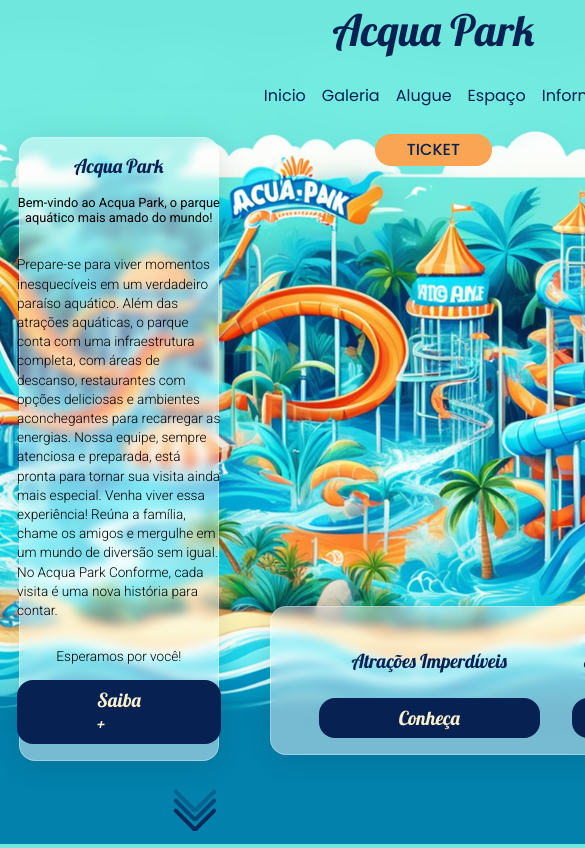
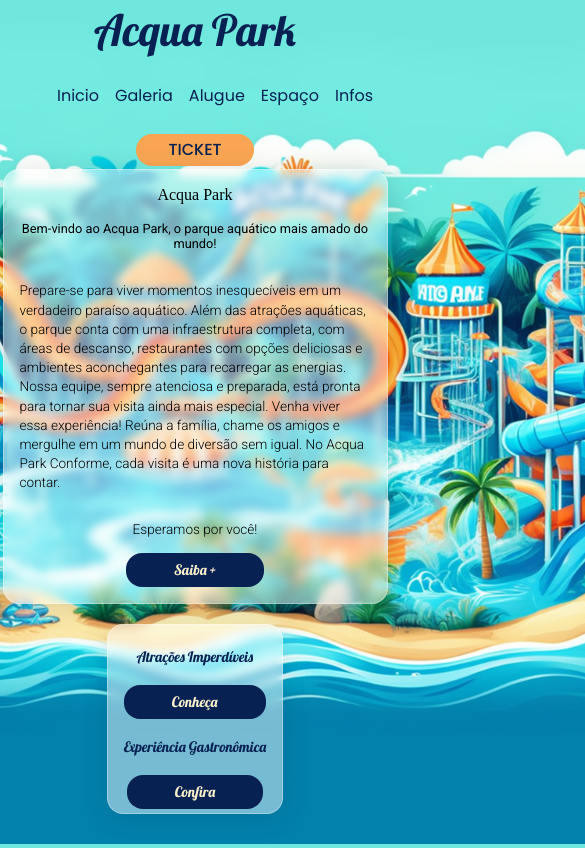
Before and after one commit to Ryotruuser/acquaPark, a plain HTML site: page index.html in a window 390 px wide. Shown: the top 848 px of the page, 585 px wide, since content can reach past the window. Drawn offline with nearby package versions, Linux system fonts and the light colour scheme.

Commit message:
aside excluido e refeito a pagina principal, deixado o mais responsivo possivel

```diff
--- a/css/abstract/_root.scss
+++ b/css/abstract/_root.scss
@@ -10,7 +10,7 @@ body{
     grid-template-rows: 20vh 80vh 100vh 100vh auto;
     grid-template-areas:
     "header header"
-    "aside initial"
+    "principal principal"
     "gallery gallery"
     "contato contato"
     "footer footer";
--- a/css/components/_menulateral.scss
+++ /dev/null
@@ -1,57 +0,0 @@
-@use '../abstract/variaveis';
-@use '../abstract/mixins';
-
-.mlateral{
-    margin-top: -2rem;
-    @include mixins.ds-fd-ai-jc(flex, column, center, flex-start);
-    .mlateral__card_logo{
-        @include mixins.ul(none);
-        @include mixins.ff-fs-cl(variaveis.$ft-titulos, 1.2rem, variaveis.$cor-primaria);
-    }
-    .mlateral__card{
-        width: 70%;
-        padding: 1rem;
-        cursor: pointer;
-        transition: 1s;
-        &:hover{
-            background: rgba(255, 255, 255, 0.86);
-        }
-
-
-        @include mixins.ds-fd-ai-jc(flex, column, center);
-        background: rgba(255, 255, 255, 0.46);
-        border-radius: 16px;
-        box-shadow: 0 4px 30px rgba(0, 0, 0, 0.1);
-        backdrop-filter: blur(5px);
-        -webkit-backdrop-filter: blur(5px);
-        border: 1px solid rgba(255, 255, 255, 0.3);
-        .mlateral__card_info{
-            @include mixins.ds-fd-ai-jc(flex, column, center);
-            .mlateral__card_info_titulo{
-                text-align: center;
-                @include mixins.ff-fs-cl(variaveis.$ft-alternativo, .8rem, variaveis.$cor-preto);
-                font-weight: 400;
-            }
-            .mlateral__card_info_texto{
-                @include mixins.ff-fs-cl(variaveis.$ft-alternativo, .85rem, variaveis.$cor-preto);
-                font-weight: 390;
-                line-height: 1.2rem;
-            }
-            .mlateral__card_info_btn{
-                text-decoration: none;
-                padding: .5rem 5rem;
-                background: variaveis.$cor-primaria;
-                outline: none;
-                transition: .3s;
-                border: none;
-                border-radius: 16px;
-                @include mixins.ff-fs-cl(variaveis.$ft-titulos, 1.2rem, variaveis.$cor-quarternaria);
-                &:hover{
-                    background: variaveis.$cor-secundaria;
-                    color: variaveis.$cor-preto;
-                }
-            }
-        }
-
-    }
-}
--- a/css/components/_principal.scss
+++ b/css/components/_principal.scss
@@ -4,8 +4,74 @@
 
 
 .principal{
-    @include mixins.ds-fd-ai-jc(flex, column, flex-start, flex-end);
-    padding: 2rem;
+    @include mixins.ds-fd-ai-jc(flex, column, center);
+    grid-area: principal;
+    padding: 0 .5rem;
+    @media screen and (max-width: 1280px){
+        padding: 3rem 0;
+        justify-content: flex-start;
+        gap: 20px;
+    }
+    @media screen and (max-width: 460px){
+        padding: 0;
+    }
+    .mlateral__card{
+        width: 20%;
+        left: 5%;
+        top: 20%;
+        position: absolute;
+        padding: 1rem;
+        cursor: pointer;
+        transition: 1s;
+        &:hover{
+            background: rgba(255, 255, 255, 0.86);
+        }
+        @include mixins.ds-fd-ai-jc(flex, column, center);
+        background: rgba(255, 255, 255, 0.46);
+        border-radius: 16px;
+        box-shadow: 0 4px 30px rgba(0, 0, 0, 0.1);
+        backdrop-filter: blur(5px);
+        -webkit-backdrop-filter: blur(5px);
+        border: 1px solid rgba(255, 255, 255, 0.3);
+        @media screen and (max-width: 1280px){
+            position: inherit;
+            width: 70%;
+        }
+        @media screen and (max-width: 460px){
+            width: 90%;
+        }
+        .mlateral__card_info{
+            @include mixins.ds-fd-ai-jc(flex, column, center);
+            .mlateral__card_info_titulo{
+                text-align: center;
+                @include mixins.ff-fs-cl(variaveis.$ft-alternativo, .8rem, variaveis.$cor-preto);
+                font-weight: 400;
+            }
+            .mlateral__card_info_texto{
+                @include mixins.ff-fs-cl(variaveis.$ft-alternativo, .85rem, variaveis.$cor-preto);
+                font-weight: 390;
+                line-height: 1.2rem;
+            }
+            .mlateral__card_info_btn{
+                text-decoration: none;
+                padding: .5rem 3rem;
+                background: variaveis.$cor-primaria;
+                outline: none;
+                transition: .3s;
+                border: none;
+                border-radius: 16px;
+                @include mixins.ff-fs-cl(variaveis.$ft-titulos, 1.2rem, variaveis.$cor-quarternaria);
+                &:hover{
+                    background: variaveis.$cor-secundaria;
+                    color: variaveis.$cor-preto;
+                }
+                @media screen and (max-width: 460px){
+                    font-size: .9rem;
+                }
+            }
+        }
+
+    }
     .principal__container{
         cursor: pointer;
         background: rgba(255, 255, 255, 0.46);
@@ -15,15 +81,25 @@
         -webkit-backdrop-filter: blur(5px);
         border: 1px solid rgba(255, 255, 255, 0.3);
         //
-        @include mixins.ds-fd-ai-jc(flex, row, center,space-around);
-        gap: 2rem;
-        padding: 1rem 3rem;
+        margin-top: 200px;
+        @include mixins.ds-fd-ai-jc(flex, row, center);
+        gap: 1rem;
+        padding: .5rem 2rem;
         transition: .8s;
-        margin-bottom: 10%;
         &:hover{
             background: rgba(255, 255, 255, 0.76);
             backdrop-filter: blur(3px);
 
+        }
+        @media screen and (max-width: 1280px){
+            margin-top: 0;
+        }
+        @media screen and (max-width: 460px){
+            flex-direction: column;
+            justify-content: flex-start;
+            align-items: flex-start;
+            padding: .25rem 1rem;
+            gap: 0;
         }
         .principal__container_column{
             @include mixins.ds-fd-ai-jc(flex, column, center);
@@ -31,10 +107,13 @@
                 text-transform: capitalize;
                 @include mixins.ff-fs-cl(variaveis.$ft-titulos, 1.2rem, variaveis.$cor-primaria);
                 font-weight: 400;
+                @media screen and (max-width: 460px){
+                    font-size: .9rem;
+                }
             }
             .principal__container_colunm_btn{
                 text-decoration: none;
-                padding: .5rem 5rem;
+                padding: .5rem 3rem;
                 background: variaveis.$cor-primaria;
                 border-radius: 16px;
                 transition: .3s;
@@ -43,6 +122,9 @@
                     background: variaveis.$cor-secundaria;
                     color: variaveis.$cor-preto;
                 }
+                @media screen and (max-width: 460px){
+                    font-size: .9rem;
+                }
             }
         }
     }
--- a/css/components/_scrollArrow.scss
+++ b/css/components/_scrollArrow.scss
@@ -19,6 +19,9 @@ $arrow-line-width: 4px;
   top: 95%;
   left: 50%;
   @include arrow-transitions(0deg);
+  @media screen and (max-width: 460px){
+    display: none;
+  }
   &:hover {
     cursor: pointer;
     .arrow {
--- a/css/style.scss
+++ b/css/style.scss
@@ -1,6 +1,5 @@
 @use './abstract/root';
 @use './components/header';
-@use './components/menulateral';
 @use './components/principal';
 @use './components/galeria';
 @use './components/contato';
--- a/index.html
+++ b/index.html
@@ -32,7 +32,7 @@
                 </li>
 
                 <li class="cabecalho__nav__list-item">
-                    <a href="#rodape" class="cabecalho__nav__list-link">Informações</a>
+                    <a href="#rodape" class="cabecalho__nav__list-link">Infos</a>
                 </li>
 
             </ul>
@@ -41,7 +41,7 @@
         <a href="#!" class="cabecalho__btn-ticket">Ticket</a>
     </header>
 
-    <aside class="mlateral">
+    <section class="principal">
         <div class="mlateral__card">
             <div class="mlateral__card_logo">Acqua Park</div>
             <div class="mlateral__card_info">
@@ -58,9 +58,7 @@
                 <a href="#" class="mlateral__card_info_btn">Saiba +</a>
             </div>
         </div>
-    </aside>
 
-    <section class="principal">
         <div class="principal__container">
             <div class="principal__container_column">
                 <h4 class="principal__container_colunm_titulo">Atrações Imperdíveis</h4>
```
Also changed, not shown: css/style.css, 1 other file.
